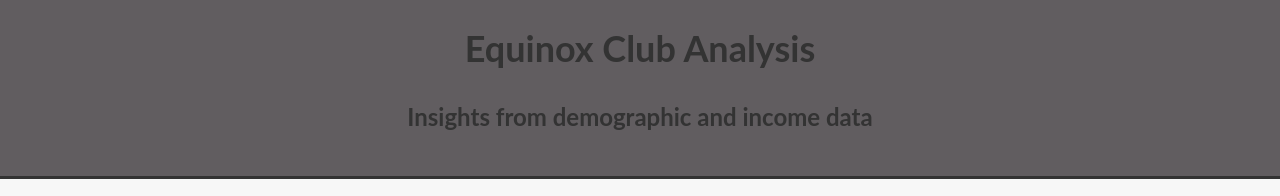
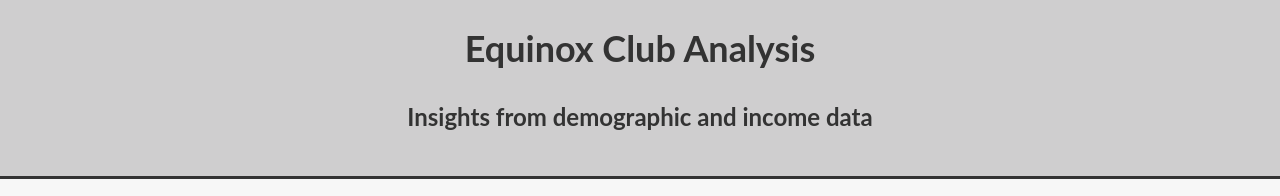
Before and after one commit to DataSciSanj/equinox-club-analysis, a plain HTML site: page index.html in a window 1280 px wide. Shown: the top 196 px of the page. Drawn offline with Linux system fonts and the light colour scheme.

Commit message:
Update styles.css

```diff
--- a/css/styles.css
+++ b/css/styles.css
@@ -10,7 +10,7 @@ body {
 
 /* Header Section */
 header {
-    background: #615d60;
+    background: #cfcecf;
     padding: 20px 0;
     text-align: center;
     border-bottom: 3px solid #333;
```
